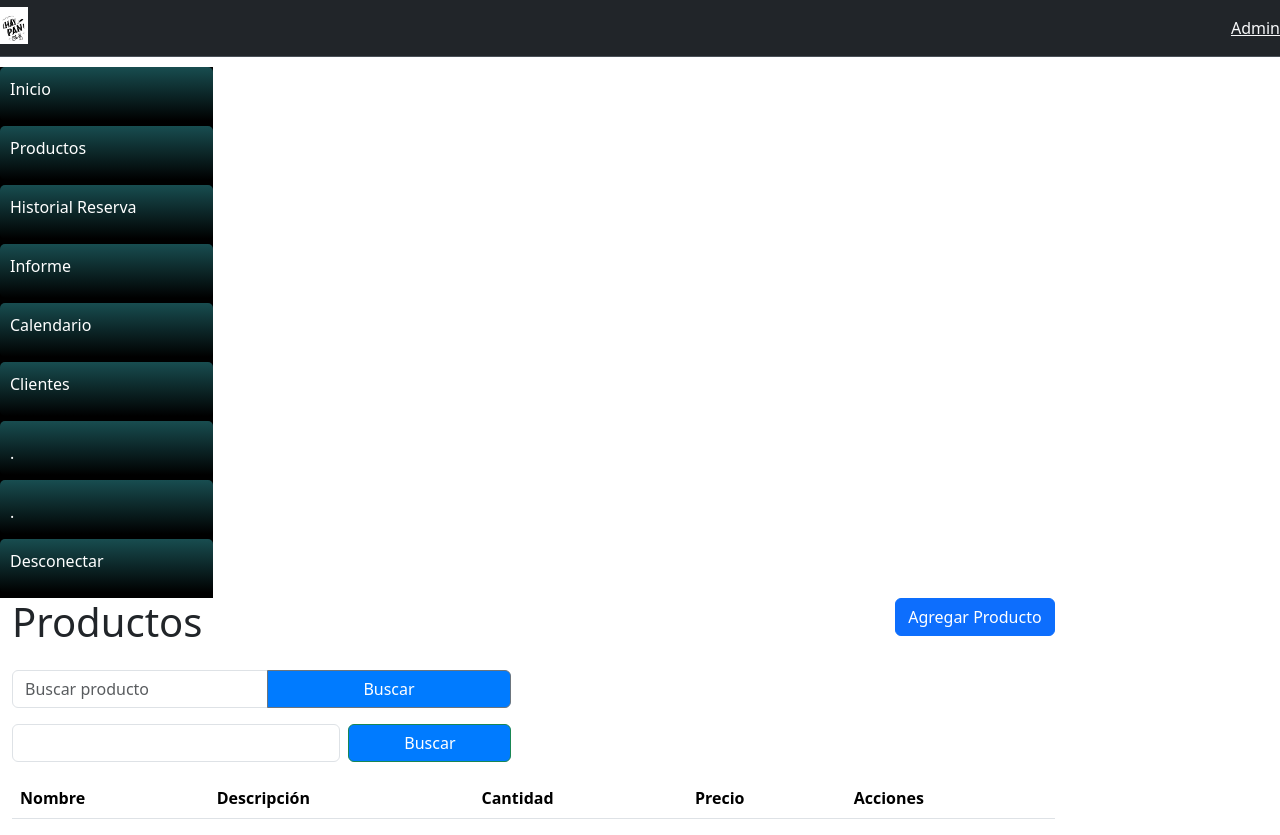
After one commit to FranciscoPobletec/Proyecto-Titulo, a Django app: page /producto/ in a window 1280 px wide. The commit adds this page. Run offline with Django 4.2, Linux system fonts and the light colour scheme; data that the repository does not hold is empty.

Commit message:
formulario

```diff
--- a/HayPan/urls.py
+++ b/HayPan/urls.py
@@ -14,13 +14,20 @@ Including another URLconf
     1. Import the include() function: from django.urls import include, path
     2. Add a URL to urlpatterns:  path('blog/', include('blog.urls'))
 """
+
+
 from django.contrib import admin
-from django.urls import path
-# from gestionReserva.views import indexiew, loginview, registroview
+from django.urls import path,include
+from django.conf import settings
+from django.conf.urls.static import static
+
+from gestionReserva import views
 
 urlpatterns = [
-    # path('', loginview, name='login'),
     path('admin/', admin.site.urls),
-    # path('registro/', registroview, name='registro'),
-    # path('index/', indexiew, name='index'),
+    path('', include('gestionReserva.urls')),
+    path('producto/', views.producto, name='producto'),
 ]
+
+if settings.DEBUG:
+    urlpatterns += static(settings.MEDIA_URL,document_root=settings.MEDIA_ROOT)
--- /dev/null
+++ b/gestionReserva/static/css/style.css
@@ -0,0 +1,107 @@
+/* Asegurar que los elementos internos estén alineados verticalmente y centrados */
+.outer-box {
+    display: flex;
+    justify-content: center;
+    align-items: center;
+    height: 100vh; /* Ajustar al tamaño deseado */
+}
+
+/* Estilos del contenedor interno */
+.inner-box {
+    width: 400px; /* Ajustar al tamaño deseado */
+    padding: 20px;
+    border: 1px solid #ccc;
+    border-radius: 10px;
+    background-color: #f9f9f9;
+}
+
+/* Estilos del formulario */
+.form-box {
+    margin-top: 20px;
+    background-color: #f9f9f9; /* Color de fondo del formulario */
+    padding: 30px; /* Espaciado interno */
+    border-radius: 10px; /* Bordes redondeados */
+    box-shadow: 0 0 10px rgba(0, 0, 0, 0.1); /* Sombra */
+    max-width: 400px; /* Ancho máximo del formulario */
+    width: 100%; /* Ancho completo */
+}
+
+/* Ajustar el tamaño de los cuadros de texto y hacer que estén alineados */
+.form-group {
+    margin-bottom: 20px; /* Espacio entre cada campo */
+}
+
+.form-group label {
+    display: block;
+    margin-bottom: 5px; /* Espacio inferior del label */
+}
+
+.form-group input {
+    width: 100%; /* Ancho completo */
+}
+
+/* Estilos para los botones */
+button[type="submit"],
+button[type="button"] {
+    width: calc(50% - 10px); /* Ancho del 50% con un pequeño espacio */
+    margin-right: 10px; /* Espacio entre los botones */
+}
+
+button[type="submit"] {
+    background-color: #007bff; /* Color de fondo del botón de enviar */
+    color: #fff; /* Color del texto */
+}
+
+button[type="button"] {
+    background-color: #6c757d; /* Color de fondo del botón de cancelar */
+    color: #fff; /* Color del texto */
+}
+
+button[type="submit"]:hover,
+button[type="button"]:hover {
+    opacity: 0.8; /* Opacidad al pasar el ratón por encima */
+}
+
+
+
+
+
+.navbar-logo {
+    width:200px; /* Ancho de la imagen */
+    height: auto; /* Altura automática para mantener la proporción */
+}
+
+/* Estilos para el navbar */
+.navbar-links {
+    display: flex;
+    flex-direction: column;
+    align-items: center;
+    margin-top: 10px;
+    background-color: rgb(0, 0, 0);
+    color: white;
+}
+
+.nav-link {
+    margin-bottom: 10px;
+}
+
+.nav-link-box {
+    padding: 10px;
+    margin-bottom: 5px;
+    border-radius: 5px;
+    background: linear-gradient(to top, transparent, #184d50);
+}
+
+/* Estilos para el navbar */
+.navbar {
+    position: relative;
+}
+
+/* Estilos para las cajas de los enlaces */
+.nav-link-box {
+    width: 100%;
+    padding: 10px;
+    margin-bottom: 5px;
+    border-radius: 5px;
+    background: linear-gradient(to top, transparent, #184d50);
+}
--- a/gestionReserva/templates/cliente/Base.html
+++ b/gestionReserva/templates/cliente/Base.html
@@ -1,52 +1,58 @@
+{% load static %}
 <!DOCTYPE html>
-
-<html>
+<html lang="es">
 <head>
-        <meta charset="utf-8">
-        <meta http-equiv="X-UA-Compatible" content="IE=edge">
-        <title></title>
-        <meta name="description" content="">
-        <meta name="viewport" content="width=device-width, initial-scale=1">
-        <link rel="stylesheet" href="">
+    <meta charset="UTF-8">
+    <meta name="viewport" content="width=device-width, initial-scale=1.0">
+    <title>Título de tu página</title>
+    <link rel="stylesheet" href="{% static 'css/style.css' %}">
+    <link href="https://cdn.jsdelivr.net/npm/bootstrap@5.3.3/dist/css/bootstrap.min.css" rel="stylesheet" integrity="sha384-QWTKZyjpPEjISv5WaRU9OFeRpok6YctnYmDr5pNlyT2bRjXh0JMhjY6hW+ALEwIH" crossorigin="anonymous">
 </head>
 <body>
-        <nav class="navbar navbar-expand-lg bg-body-tertiary">
+
     <div class="container-fluid">
-              <a class="navbar-brand" href="#">Navbar</a>
-              <button class="navbar-toggler" type="button" data-bs-toggle="collapse" data-bs-target="#navbarNav" aria-controls="navbarNav" aria-expanded="false" aria-label="Toggle navigation">
-                <span class="navbar-toggler-icon"></span>
-              </button>
-              <div class="collapse navbar-collapse" id="navbarNav">
-                <ul class="navbar-nav">
-                  <li class="nav-item">
-                    <a class="nav-link active" aria-current="page" href="#">Inicio</a>
-                  </li>
-                  <li class="nav-item">
-                    <a class="nav-link" href="#">Productos</a>
-                  </li>
-                  <li class="nav-item">
-                    <a class="nav-link" href="#">Historial Reseva</a>
-                  </li>
-                  <li class="nav-item">
-                    <a class="nav-link" href="#">Informe</a>
-                  </li>
-                  <li class="nav-item">
-                    <a class="nav-link" href="#">Calendario</a>
-                  </li>
-                  <li class="nav-item">
-                    <a class="nav-link" href="#">Clientes</a>
-                  </li>
-                  <li class="nav-item">
-                    <a class="nav-link" href="#">Desconectar</a>
-                  </li>
-                </ul>
+        <div class="row">
+            <nav class="navbar bg-dark border-bottom border-body" data-bs-theme="dark">
+                <!-- Logo -->
+                <div class="col-2">
+                    <a class="navbar-brand" style="background-color: #ffff;"href="#">
+                        <img src="{% static 'images/hay_pan.png' %}" alt="Logo" height="40" style="max-height: 100%;">
+                    </a>
+                </div>
+                <!-- Opciones de navegación -->
+                <div class="col-8">
+                    <!-- Añade aquí tus opciones de navegación -->
+                </div>
+                <div class="col-2 text-end">
+                    <a href="#" class="text-light">Admin</a>
+                </div>
+            </nav>
         </div>
     </div>
-          </nav>
-        <section>
+        <div class="col-md-2">
+            <div class="navbar-links">
+
+                <div class="nav-link-box"><a class="nav-link active" href="#">Inicio</a></div>
+                <div class="nav-link-box"><a class="nav-link" href="{% url 'producto' %}">Productos</a></div>
+                <div class="nav-link-box"><a class="nav-link" href="#">Historial Reserva</a></div>
+                <div class="nav-link-box"><a class="nav-link" href="#">Informe</a></div>
+                <div class="nav-link-box"><a class="nav-link" href="#">Calendario</a></div>
+                <div class="nav-link-box"><a class="nav-link" href="#">Clientes</a></div>
+                <div class="nav-link-box"><a class="nav-link" href="#"></a>.</div>
+                <div class="nav-link-box"><a class="nav-link" href="#"></a>.</div>
+                <div class="nav-link-box"><a class="nav-link" href="{% url 'salir' %}">Desconectar</a></div>
+            </div>
+        </div>
+        <div class="col-md-10">
+            <main>
                 {% block content %}
                 {% endblock %}
-        </section>
-        <script src="" async defer></script>
+            </main>
+        </div>
+    </div>
+</div>
+
+<script src="https://cdn.jsdelivr.net/npm/bootstrap@5.3.3/dist/js/bootstrap.bundle.min.js" integrity="sha384-YvpcrYf0tY3lHB60NNkmXc5s9fDVZLESaAA55NDzOxhy9GkcIdslK1eN7N6jIeHz" crossorigin="anonymous"></script>
+
 </body>
 </html>
--- a/gestionReserva/templates/cliente/index.html
+++ b/gestionReserva/templates/cliente/index.html
@@ -1,8 +1,5 @@
 {% extends 'cliente/base.html' %}
+
 {% block content %}
 
-
-
-
-
 {% endblock %}
--- /dev/null
+++ b/gestionReserva/templates/cliente/producto.html
@@ -0,0 +1,57 @@
+{% extends 'cliente/base.html' %}
+{% load static %}
+{% block content %}
+  <div class="container">
+    <div class="row">
+      <div class="col-md-6">
+        <h1>Productos</h1>
+      </div>
+      <div class="col-md-6 text-end">
+        <a href="" class="btn btn-primary">Agregar Producto</a>
+      </div>
+    </div>
+    <div class="row mt-3">
+      <div class="col-md-6">
+        <form action="" method="GET">
+          <div class="input-group mb-3">
+            <input type="text" class="form-control" placeholder="Buscar producto" name="q" />
+            <button class="btn btn-outline-secondary" type="submit">Buscar</button>
+          </div>
+        </form>
+        <form class="d-flex" role="search" action="">
+            <input class="form-control me-2" type="search" placeholder="" aria-label="Search" name="query">
+            <button class="btn btn-outline-success" type="submit">Buscar</button>
+        </form>
+      </div>
+    </div>
+    <div class="row mt-3">
+      <div class="col-md-12">
+        <table class="table">
+          <thead>
+            <tr>
+              <th>Nombre</th>
+              <th>Descripción</th>
+              <th>Cantidad</th>
+              <th>Precio</th>
+              <th>Acciones</th>
+            </tr>
+          </thead>
+          <tbody>
+            {% for producto in productos %}
+              <tr>
+                <td>{{ producto.nombre }}</td>
+                <td>{{ producto.descripcion }}</td>
+                <td>{{ producto.cantidad }}</td>
+                <td>{{ producto.precio }}</td>
+                <td>
+                  <a href="" class="btn btn-sm btn-info">Editar</a>
+                  <a href="" class="btn btn-sm btn-danger">Eliminar</a>
+                </td>
+              </tr>
+            {% endfor %}
+          </tbody>
+        </table>
+      </div>
+    </div>
+  </div>
+{% endblock %}
--- a/gestionReserva/urls.py
+++ b/gestionReserva/urls.py
@@ -1,8 +1,12 @@
-from django.urls import path
-# from . views import indexiew, loginview, registroview
+from . import views
+from django.urls import include, path
+from . views import indexview, loginview, registroview, salir
+urlpatterns = [
+    path('', loginview, name='login'),
+    path('registro/', registroview, name='registro'),
+    path('index/', indexview, name='index'),
+    path('salir/', salir, name='salir'),
+    path('producto/', views.producto, name='producto'),
 
-# # urlpatterns = [
-# #     path('', loginview, name='login'),
-# #     path('registro/', registroview, name='registro'),
-# #     path('index/', indexiew, name='index'),
-# # ]
+
+]
--- a/gestionReserva/views.py
+++ b/gestionReserva/views.py
@@ -1,28 +1,81 @@
-# from django.shortcuts import render, redirect
-# from .forms import LoginForm, RegistroForm
-# from django.contrib.auth import authenticate, login
+from django.http import HttpResponse
+import re
+from django.contrib.auth import login, authenticate
+from django.contrib.auth.forms import AuthenticationForm, UserCreationForm
+from django.contrib import messages
+from django.shortcuts import render, redirect
+from django.contrib.auth import authenticate, login, logout
+from django.contrib.auth.models import User
+from .models import Comerciante
+from .forms import ComercianteForm
+from gestionReserva.forms import ComercianteForm
+from .models import Producto
 
 
-# # Create your views here.
-# def loginview(request):
-#     form = LoginForm()
-#     if request.method == 'POST':
-#         form = LoginForm(request.POST)
-#         if form.is_valid():
-#             form.cleaned_data['contraseña_preview'] = form.cleaned_data['contraseña']
-#     return render(request, 'registration/login.html', {'form': form})
+def loginview(request):
+    if request.method == 'GET':
+        return render(request, 'login.html', {'form': AuthenticationForm()})
+    else:
+        name = request.POST["username"]
+        password = request.POST["password"]
 
-# def registroview(request):
-#     if request.method == 'POST':
-#         form = RegistroForm(request.POST)
-#         if form.is_valid():
-#             form.save()
+        if not name or not password:
+            return render(request, 'login.html', {'form': AuthenticationForm(), 'error': 'Por favor, completa todos los campos.'})
 
-#             return redirect('/login.html')
-#     else:
-#         form = RegistroForm()
-#     return render(request, '/registro.html', {'form': form})
+        user = authenticate(username=name, password=password)
+        if user is None:
+            return render(request, 'login.html', {'form': AuthenticationForm(), 'error': 'Usuario y/o contraseña incorrectos.'})
+        else:
+            login(request, user)
+            messages.success(request, '¡Inicio de sesión exitoso!')
+            return redirect('index')
 
 
-# def indexiew(request):
-#     return render(request, 'cliente/index.html',)
+def registroview(request):
+    if request.method == 'POST':
+        form = ComercianteForm(request.POST)
+        if form.is_valid():
+            # Guardar el formulario si es válido
+            user = form.save(commit=False)
+            # Utilizar la contraseña ingresada en el formulario
+            password = form.cleaned_data.get('contrasenia')
+            # Asignar la contraseña al usuario
+            user.set_password(password)
+            # Guardar al usuario
+            user.save()
+            # Autenticar al usuario recién registrado
+            username = form.cleaned_data.get('correo').split('@')[0]
+            user = authenticate(username=username, password=password)
+            if user is not None:
+                # Iniciar sesión para el usuario autenticado
+                login(request, user)
+                # Redirigir a la página de inicio después del registro exitoso
+                return redirect('index')
+            else:
+                error = "No se pudo autenticar al usuario."
+                return render(request, 'registro.html', {'form': form, 'error': error})
+    else:
+        # Si la solicitud no es POST, mostrar un formulario vacío para el registro
+        form = ComercianteForm()
+    return render(request, 'registro.html', {'form': form})
+
+
+def indexview(request):
+    return render(request, 'index.html')
+
+
+def producto(request):
+    productos = Producto.objects.all()  # Obtener todos los productos
+
+    # Manejar la búsqueda si se envió un query en el formulario
+    query = request.GET.get('q')
+    if query:
+        # Filtrar los productos por nombre
+        productos = productos.filter(nombre__icontains=query)
+
+    return render(request, 'Producto.html', {'productos': productos})
+
+
+def salir(request):
+    logout(request)
+    return redirect("login")
```
Also changed, not shown: HayPan/settings.py (+14 -2 lines), gestionReserva/admin.py (+6 -17 lines), gestionReserva/forms.py (+51 -17 lines), gestionReserva/models.py (+18 -11 lines), gestionReserva/templates/registration/login.html (+26 -9 lines), gestionReserva/templates/registration/registro.html (+67 -5 lines), db.sqlite3, gestionReserva/migrations/0001_initial.py, gestionReserva/migrations/0002_rename_entregado_reserva_estado.py (deleted), gestionReserva/static/images/hay_pan.png (added). Lines whose indentation alone changed are shown as unchanged.
